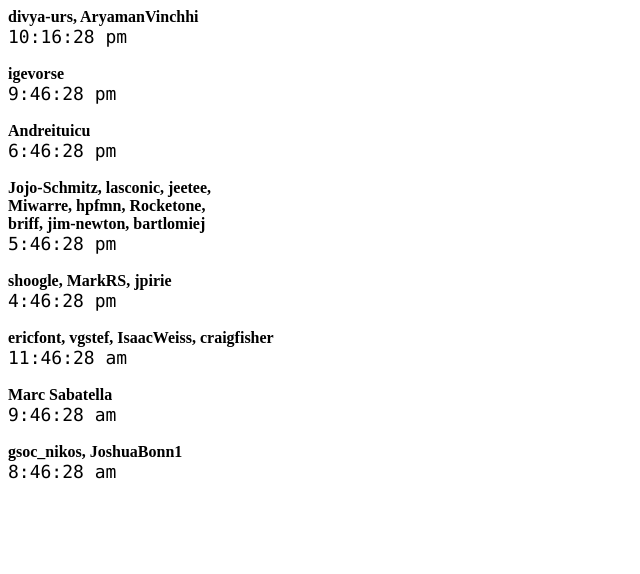
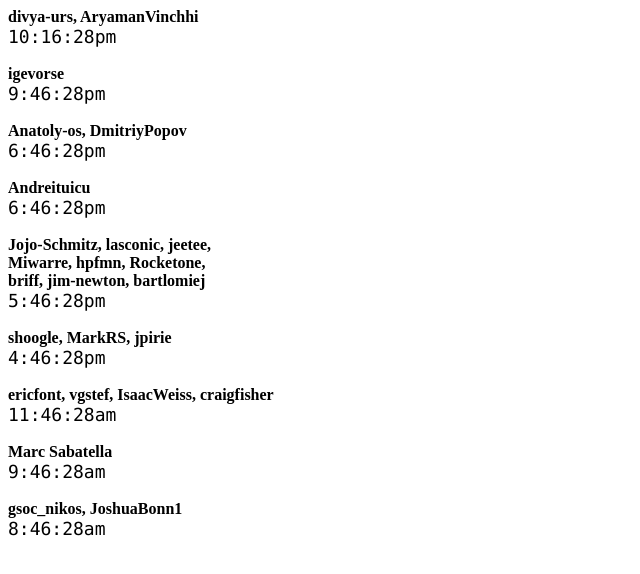
Before and after one commit to lasconic/musescore-timezone, a plain HTML site: page index.html in a window 1280 px wide. Shown: the whole page, without its empty margins (0-640 px from the left). Drawn offline with nearby package versions, Linux system fonts and the light colour scheme.

Commit message:
add Anatoly-os and DmitriyPopov

```diff
--- a/index.html
+++ b/index.html
@@ -16,11 +16,12 @@
     </style>
     <script>
     function updateTime() {
-        var format = "h:mm:ss a";
+        var format = "h:mm:ssa";
         $('#paris').html(moment().tz("Europe/Paris").format(format));
         $('#denver').html(moment().tz("America/Denver").format(format));
         $('#london').html(moment().tz("Europe/London").format(format));
         $('#kolkata').html(moment().tz("Asia/Kolkata").format(format));
+        $('#kaliningrad').html(moment().tz("Europe/Kaliningrad").format(format));
         $('#bucharest').html(moment().tz("Europe/Bucharest").format(format));
         $('#aqtau').html(moment().tz("Asia/Aqtau").format(format));
         $('#montreal').html(moment().tz("America/Montreal").format(format));
@@ -49,6 +50,14 @@ divya-urs, AryamanVinchhi
 igevorse
 </div>
 <div id="aqtau" class="time">
+</div>
+
+<br>
+
+<div class="user">
+Anatoly-os, DmitriyPopov
+</div>
+<div id="kaliningrad" class="time">
 </div>
 
 <br>
```
